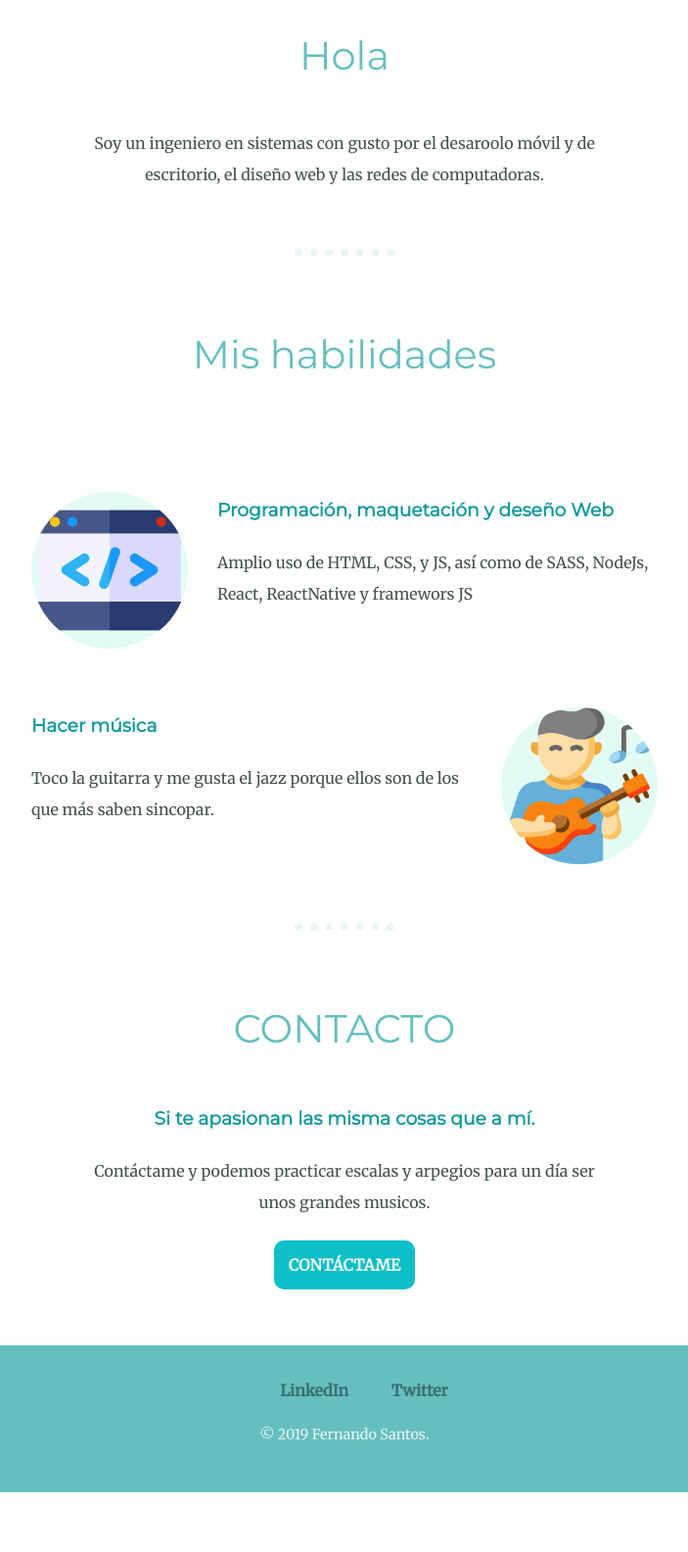
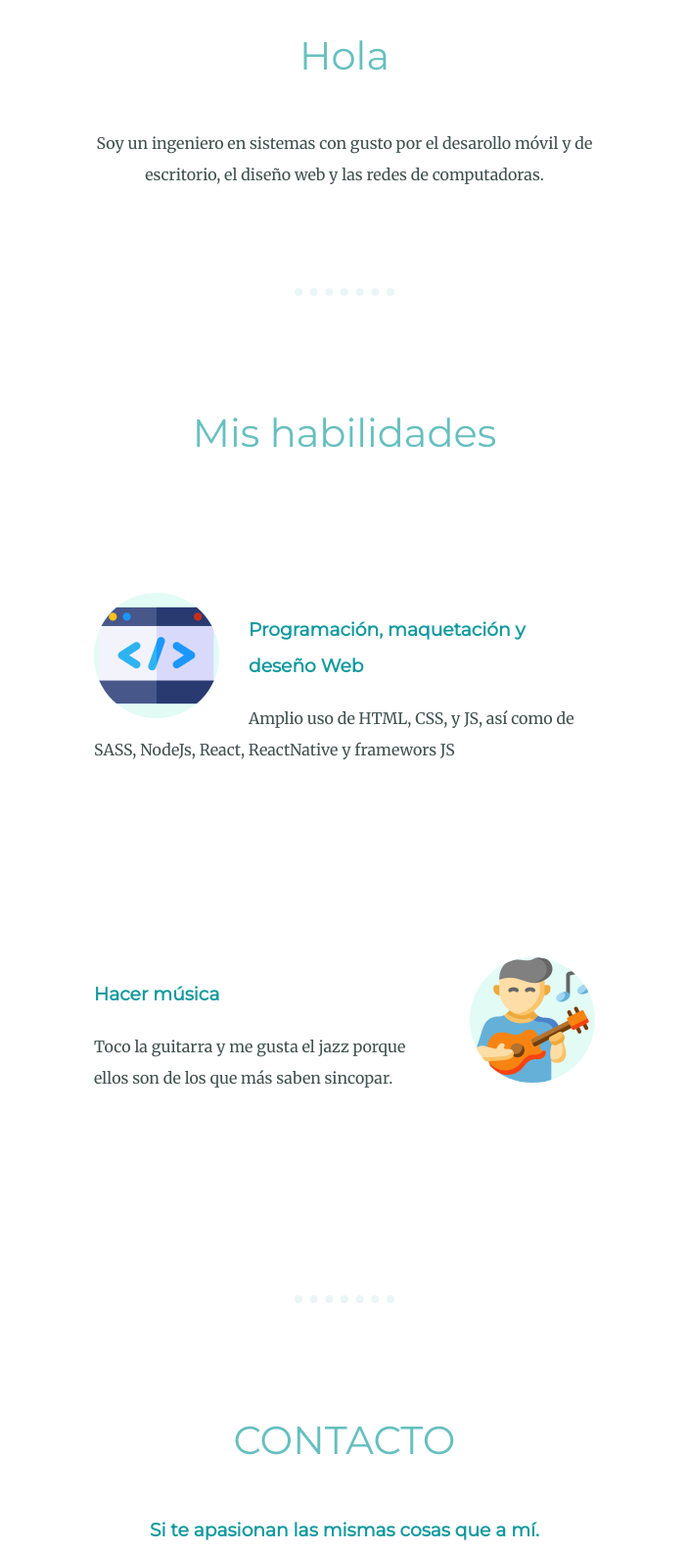
Before and after one commit to FernandoSantos-zz/me, a plain HTML site: page index.html in a window 1280 px wide. Shown: the part 1100-2684 px from the top of the page at 98% size, without its empty margins (288-991 px from the left). Before the commit the page ends 2623 px from the top, so only its background shows below. Drawn offline with Linux system fonts and the light colour scheme.

Commit message:
Separacion de divs skills

```diff
--- a/css/styles.css
+++ b/css/styles.css
@@ -1,5 +1,5 @@
 body {
-  color: #40514E;
+  color: #40514e;
   margin: 0;
   text-align: center;
   font-family: 'Merriweather', serif;
@@ -32,7 +32,7 @@ hr{
   border-style: none;
   border-top: 8px dotted;
   border-color: #eaf6f6;
-  margin: 60px auto;
+  margin: 100px auto;
   width: 8%;
 }
 
@@ -48,12 +48,13 @@ hr{
 
 .top-cloud {
   position: absolute;
-  top: 50px;
+  top: 40px;
   right: 350px;
 }
 
 .bottom-cloud {
   position: absolute;
+  left: 250px;
 }
 
 .profile img {
@@ -67,10 +68,11 @@ hr{
   line-height: 2;
 }
 .skill-row {
-  width: 50%;
-  margin: 100px auto;
+  width: 40%;
+  margin: auto;
   line-height: 2;
   text-align: left;
+  padding: 90px;
 }
 
 .code-image {
--- a/index.html
+++ b/index.html
@@ -21,7 +21,7 @@
     <div class="profile">
       <img class="img-profile" src="images/foto.jpg" alt="img-profile">
       <h2>Hola</h2>
-      <p class="profile-description">Soy un ingeniero en sistemas con gusto por el desaroolo móvil y de escritorio, el diseño web y las redes de computadoras.</p>
+      <p class="profile-description">Soy un ingeniero en sistemas con gusto por el desarollo móvil y de escritorio, el diseño web y las redes de computadoras.</p>
     </div>
     <hr>
     <div class="skills">
@@ -40,7 +40,7 @@
     <hr>
     <div class="contact-me">
       <h2>CONTACTO</h2>
-      <h3>Si te apasionan las misma cosas que a mí.</h3>
+      <h3>Si te apasionan las mismas cosas que a mí.</h3>
       <p>Contáctame y podemos practicar escalas y arpegios para un día ser unos grandes musicos.</p>
       <a class="btn" href="mailto:sir.des@gmail.com">CONTÁCTAME</a>
     </div>
```
